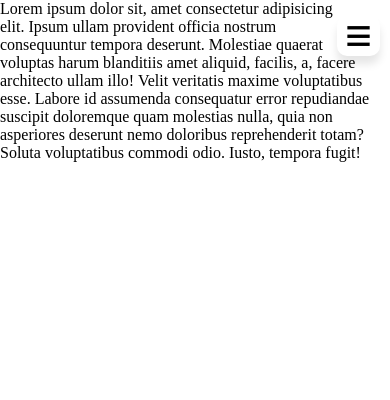
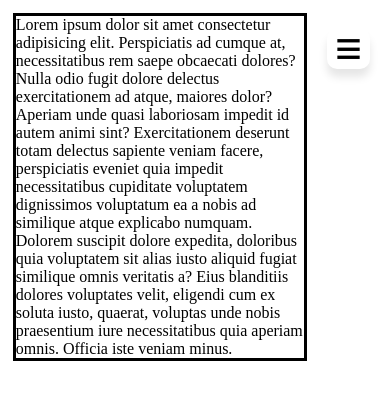
Before and after one commit to NyanLinHtet0/Personal-Website, a website: page html/index.html in a window 390 px wide. Drawn offline with Linux system fonts and the light colour scheme.

Commit message:
added body container that adjusts when the menu is opened or closed, so data can be dumped into the container later after mobile viewport is setup

```diff
--- a/css/page_menu.css
+++ b/css/page_menu.css
@@ -8,6 +8,14 @@ html, body {
     padding: 0;
 }
 
+.body_content{
+    position: relative;
+    display: flex;
+    /* margin-top: 0.5rem; */
+    margin: 0.8rem;
+    border-style: solid;
+    border-color: Black;
+}
 .page_menu{
     display: none;
     position: relative;
@@ -23,6 +31,7 @@ html, body {
     border-top: 0;
     border-radius: 0px 0px 0px 10px;
     padding: 0.5rem 0.5rem;
+    margin-left: 1rem;
 }
 
 .menu_button_inside, .menu_button_outside{
@@ -37,10 +46,12 @@ html, body {
     padding: 0rem .5rem;
     border-radius: 10px 10px 10px 10px;
 }
+
 .menu_button_outside{
     float: right;
-    left: -10px;
+    left: -20px;
     box-shadow: 0 8px 8px rgba(0,0,0,0.1);
+    margin-left: 2.5rem;
 }
 .menu_button_inside:hover,.menu_button_outside:hover,.page_header_obj:hover  {
     transform: scale(1.1);
--- a/html/index.html
+++ b/html/index.html
@@ -4,6 +4,7 @@
     <meta charset="UTF-8">
     <meta name="viewport" content="width=device-width, initial-scale=1.0">
     <title>Document</title>
+    <link rel="stylesheet" href="../css/index.css">
     <link rel="stylesheet" href="../css/page_menu.css">
 </head>
 <body>
@@ -16,8 +17,8 @@
         <a href="/html/skills" class = "page_header_obj">Skills Page</a>
         <a href="/html/contacts" class = "page_header_obj">Contact Page</a>
     </div>
-    <div>
-        Lorem ipsum dolor sit, amet consectetur adipisicing elit. Ipsum ullam provident officia nostrum consequuntur tempora deserunt. Molestiae quaerat voluptas harum blanditiis amet aliquid, facilis, a, facere architecto ullam illo! Velit veritatis maxime voluptatibus esse. Labore id assumenda consequatur error repudiandae suscipit doloremque quam molestias nulla, quia non asperiores deserunt nemo doloribus reprehenderit totam? Soluta voluptatibus commodi odio. Iusto, tempora fugit!
+    <div class = "body_content" id = "body_content_id">
+        Lorem ipsum dolor sit amet consectetur adipisicing elit. Perspiciatis ad cumque at, necessitatibus rem saepe obcaecati dolores? Nulla odio fugit dolore delectus exercitationem ad atque, maiores dolor? Aperiam unde quasi laboriosam impedit id autem animi sint? Exercitationem deserunt totam delectus sapiente veniam facere, perspiciatis eveniet quia impedit necessitatibus cupiditate voluptatem dignissimos voluptatum ea a nobis ad similique atque explicabo numquam. Dolorem suscipit dolore expedita, doloribus quia voluptatem sit alias iusto aliquid fugiat similique omnis veritatis a? Eius blanditiis dolores voluptates velit, eligendi cum ex soluta iusto, quaerat, voluptas unde nobis praesentium iure necessitatibus quia aperiam omnis. Officia iste veniam minus.
     </div>
 
 
```
Also changed, not shown: js/page_menu.js (+4 -3 lines), css/index.css (added).
